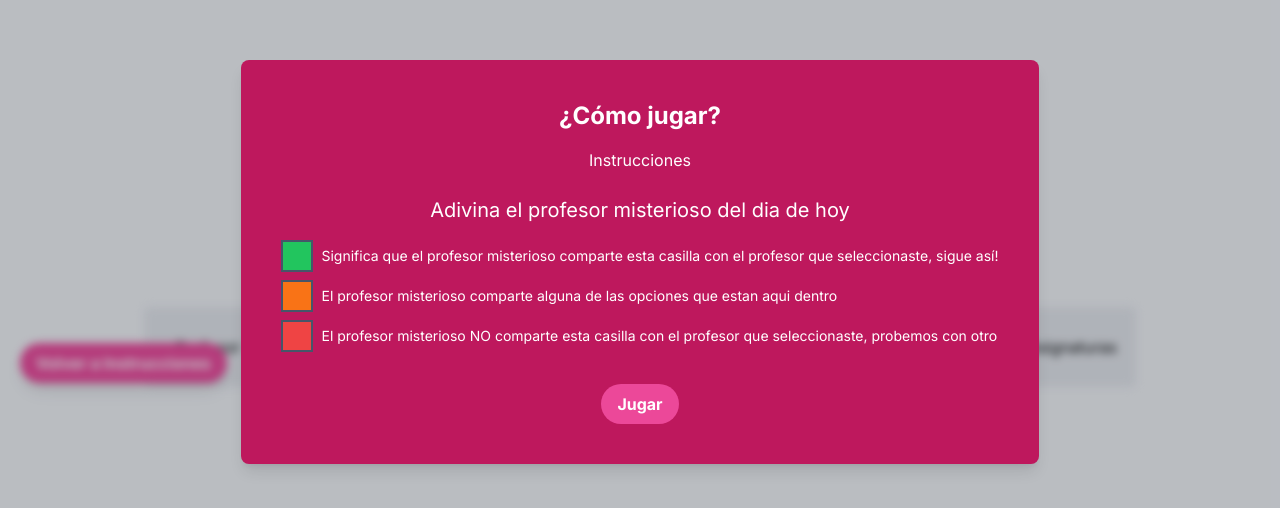
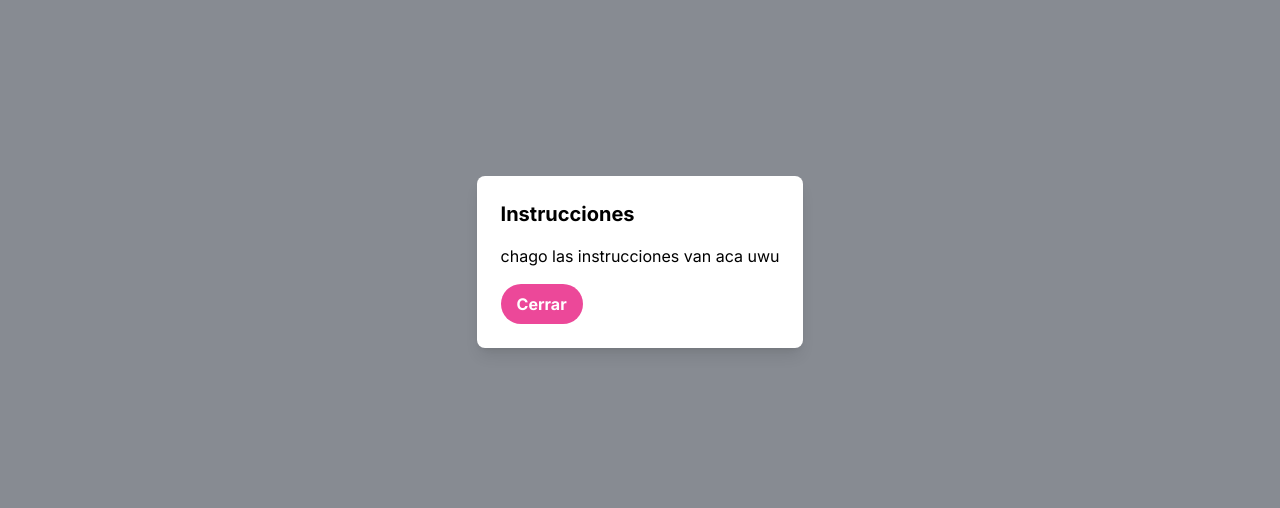
Before and after one commit to CristobalEsp01/Grupo1-INFO104, a Next.js app in the folder infodle/: page / in a window 1280 px wide. Shown: the part 138-646 px from the top of the page. Built offline with nearby package versions, Linux system fonts and the light colour scheme.

Commit message:
Update page.js

```diff
--- a/infodle/src/app/page.js
+++ b/infodle/src/app/page.js
@@ -1,7 +1,10 @@
 "use client";
 import React, { useEffect, useState } from "react";
-import profesores from "/src/data/profesores.json"; // Asegúrate de que la ruta sea correcta
-import ProfesorCard from "/src/components/profesorCard.js"; // Asegúrate de que la ruta sea correcta
+import profesores from "/src/data/profesores.json";
+import ModalInstrucciones from "/src/components/modalInstrucciones.js";
+import BarraBusqueda from "/src/components/barraBusqueda.js";
+import ProfesorGrid from "/src/components/profesorGrid.js";
+import BotonVolver from "/src/components/botonVolver.js";
 
 export default function Home() {
   const [showModal, setShowModal] = useState(true);
@@ -51,98 +54,28 @@
   const handleSuggestionClick = (suggestion) => {
     setNombreIngresado(suggestion);
     setSugerencias([]);
-    const profesor = profesores.find(profesor => profesor.nombre === suggestion);
-    setAdivinanzas([profesor, ...adivinanzas]);
+    setAdivinanzas(prevAdivinanzas => [profesores.find(prof => prof.nombre === suggestion), ...prevAdivinanzas]);
+    console.log("Profesor ingresado: ", suggestion);
   };
 
-  const handleCloseModal = () => {
-    setShowModal(false);
-  };
-
-  const handleOpenModal = () => {
-    setShowModal(true);
-  };
+  const handleOpenModal = () => setShowModal(true);
+  const handleCloseModal = () => setShowModal(false);
 
   return (
-    <div className="relative min-h-screen flex flex-col items-center justify-center bg-gray-100">
-      <div className={`main-content w-full ${showModal ? 'blur-sm' : ''}`}>
-        <div className="w-full flex justify-center">
-          <h1 className="bg-red-400 text-white w-96 h-12 rounded-lg flex items-center justify-center text-2xl mb-10 shadow-lg">Infodle</h1>
-        </div>
-        <div className="w-full max-w-md mx-auto relative">
-          <input
-            type="text"
-            className="w-full p-4 border border-gray-300 rounded-lg focus:outline-none focus:ring-2 focus:ring-pink-600 shadow-sm"
-            placeholder="Ingrese un Nombre"
-            value={nombreIngresado}
-            onChange={handleInputChange}
+    <>
+      <ModalInstrucciones showModal={showModal} handleCloseModal={handleCloseModal} />
+      {!showModal && (
+        <div className="p-6">
+          <BarraBusqueda
+            nombreIngresado={nombreIngresado}
+            handleInputChange={handleInputChange}
+            sugerencias={sugerencias}
+            handleSuggestionClick={handleSuggestionClick}
           />
-          {nombreIngresado.length > 0 && sugerencias.length > 0 && (
-            <ul className="absolute bg-white border border-gray-300 rounded-lg mt-2 w-full max-h-40 overflow-y-auto shadow-lg z-10">
-              {sugerencias.map((suggestion, index) => (
-                <li
-                  key={index}
-                  className="p-2 cursor-pointer hover:bg-gray-100 transition duration-200"
-                  onClick={() => handleSuggestionClick(suggestion)}
-                >
-                  {suggestion}
-                </li>
-              ))}
-            </ul>
-          )}
-        </div>
-        <button
-          className="fixed bottom-5 left-5 bg-pink-500 hover:bg-pink-600 text-white font-bold py-2 px-4 rounded-full transition duration-300 shadow-lg"
-          onClick={handleOpenModal}
-        >
-          Volver a Instrucciones
-        </button>
-        <div className="mt-10 text-center">
-          <div className="flex justify-center space-x-4 mb-4">
-            <div className="bg-gray-200 p-2 rounded-md w-32 h-20 flex justify-center items-center">Profesor</div>
-            <div className="bg-gray-200 p-2 rounded-md w-32 h-20 flex justify-center items-center">Género</div>
-            <div className="bg-gray-200 p-2 rounded-md w-32 h-20 flex justify-center items-center">Grado Académico</div>
-            <div className="bg-gray-200 p-2 rounded-md w-32 h-20 flex justify-center items-center">Carrera</div>
-            <div className="bg-gray-200 p-2 rounded-md w-32 h-20 flex justify-center items-center">Universidad</div>
-            <div className="bg-gray-200 p-2 rounded-md w-32 h-20 flex justify-center items-center">Egreso</div>
-            <div className="bg-gray-200 p-2 rounded-md w-32 h-20 flex justify-center items-center">Asignaturas</div>
-          </div>
-          {adivinanzas.map((profesor, index) => (
-            <ProfesorCard key={index} profesor={profesor} profesorDelDia={profesorDelDia} />
-          ))}
-        </div>
-      </div>
-      {showModal && (
-        <div className="fixed inset-0 flex justify-center items-center bg-gray-900 bg-opacity-25 text-white">
-          <div className="bg-pink-700 p-10 rounded-lg max-w-auto mx-auto text-center shadow-lg">
-            <h1 className="text-2xl font-bold mb-4">¿Cómo jugar?</h1>
-            <h2 className="text-l mb-6">Instrucciones</h2>
-            <h3 className="text-xl mb-4">Adivina el profesor misterioso del dia de hoy</h3>
-            <div className="flex flex-col items-center mb-6 text-sm">
-              <ul>
-                <div className="flex items-center mb-2">
-                  <div className="w-8 h-8 bg-green-500 mr-2 border-2 border-slate-600 border-solid"></div>
-                  Significa que el profesor misterioso comparte esta casilla con el profesor que seleccionaste, sigue así!
-                </div>
-                <div className="flex items-center mb-2">
-                  <div className="w-8 h-8 bg-orange-500 mr-2 border-2 border-slate-600 border-solid"></div>
-                  El profesor misterioso comparte alguna de las opciones que estan aqui dentro
-                </div>
-                <div className="flex items-center mb-2">
-                  <div className="w-8 h-8 bg-red-500 mr-2 border-2 border-slate-600 border-solid"></div>
-                 El profesor misterioso NO comparte esta casilla con el profesor que seleccionaste, probemos con otro
-                </div>
-              </ul>
-            </div>
-            <button
-              className="bg-pink-500 hover:bg-pink-600 text-white font-bold py-2 px-4 rounded-full transition duration-300"
-              onClick={handleCloseModal}
-            >
-              Jugar
-            </button>
-          </div>
+          <BotonVolver handleClick={handleOpenModal} text="Volver a Instrucciones" />
+          <ProfesorGrid adivinanzas={adivinanzas} profesorDelDia={profesorDelDia} />
         </div>
       )}
-    </div>
+    </>
   );
 }
```
